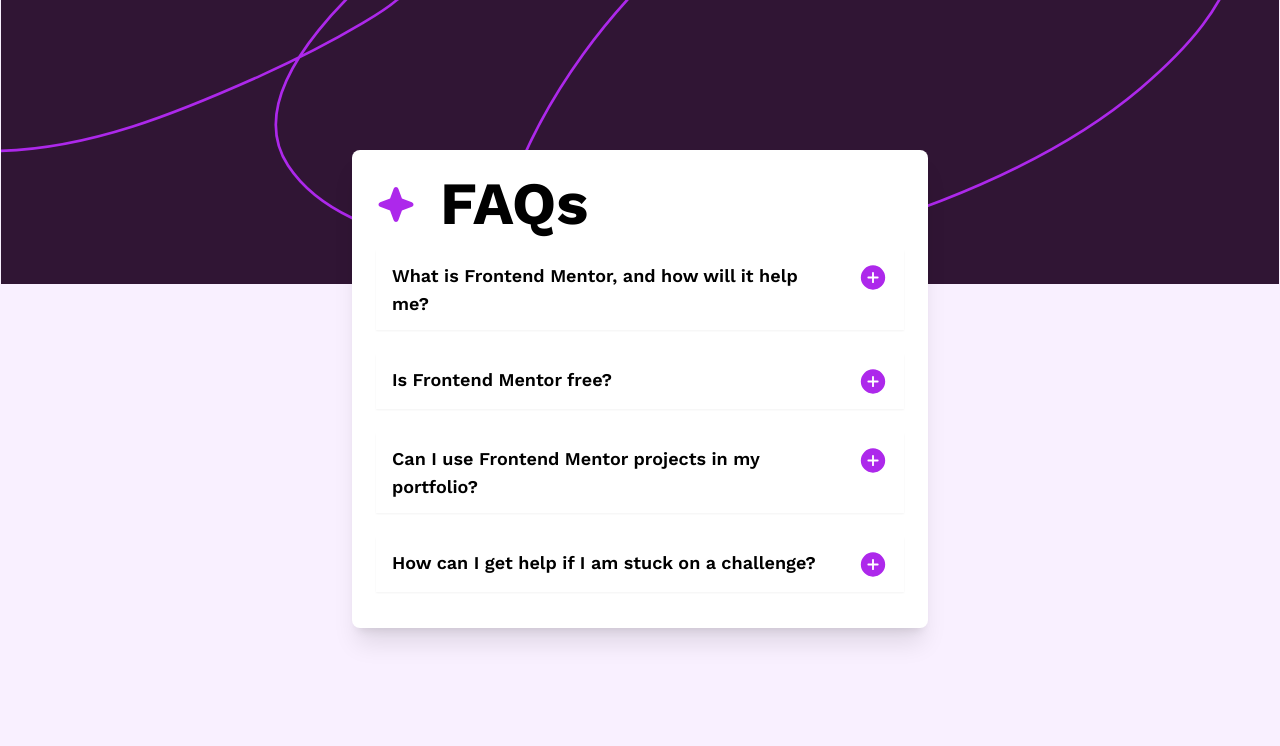
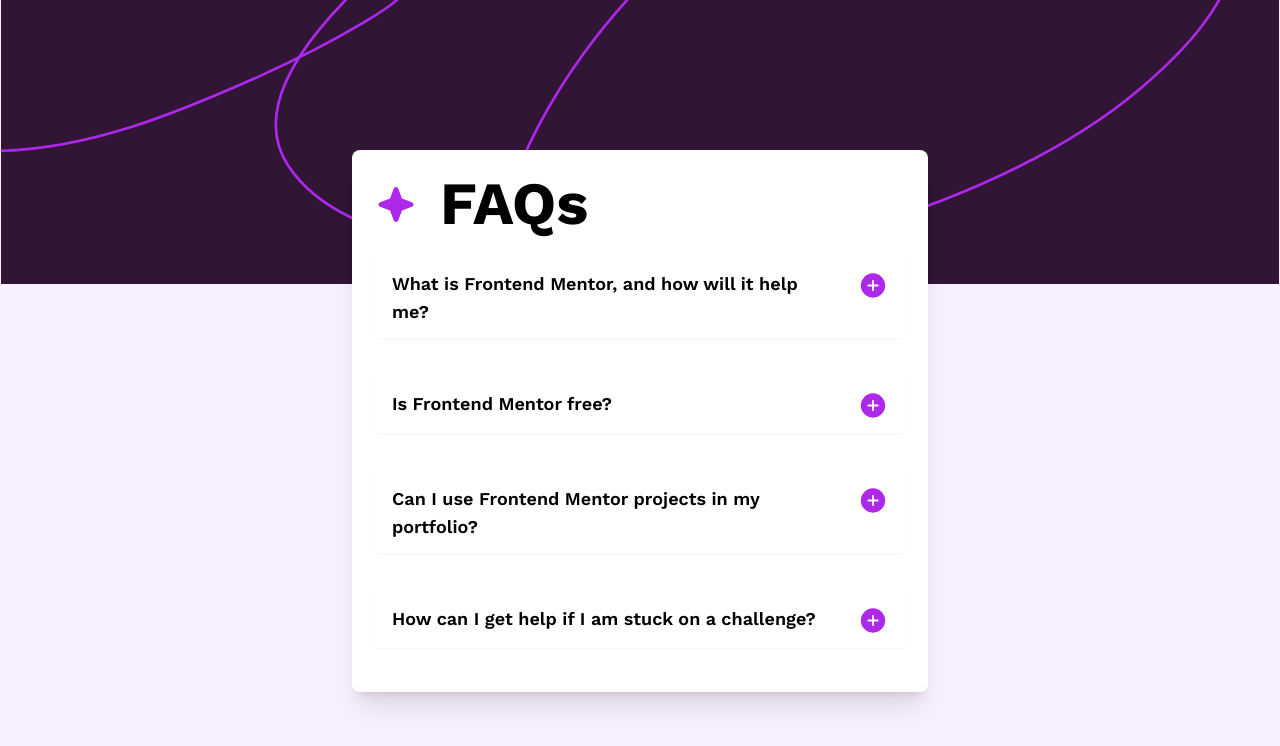
Before and after one commit to Hcmwebs/faq-accordion, a React (Vite) app: page / in a window 1280 px wide. Shown: the top 746 px of the page. Built offline with nearby package versions, Linux system fonts and the light colour scheme.

Commit message:
added grid and padding

```diff
--- a/src/components/Accordion.jsx
+++ b/src/components/Accordion.jsx
@@ -5,7 +5,7 @@
 	const { activeId, toggleQuestion } = useGlobalContext();
 	const isActive = id === activeId;
 	return (
-		<div className='py-3'>
+		<div className='grid grid-col-1 py-5 gap-y-6'>
 			<button
 				type='button'
 				className='w-full px-4 py-3 bg-transparent text-black hover:text-primary border-0 flex justify-between align-center shadow-sm cursor-pointer'
```
